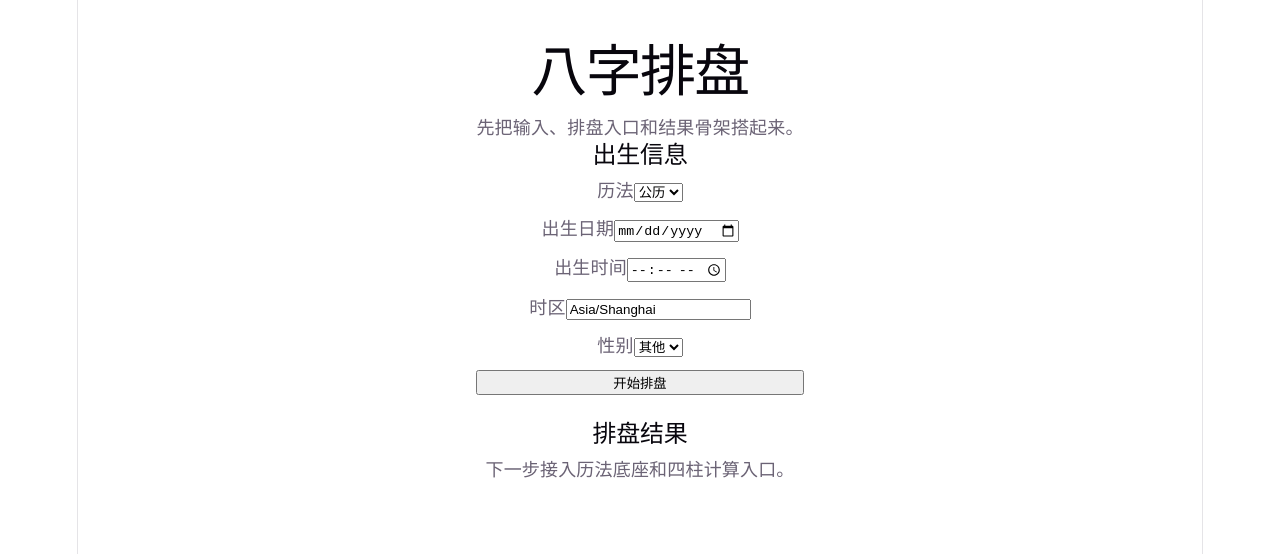
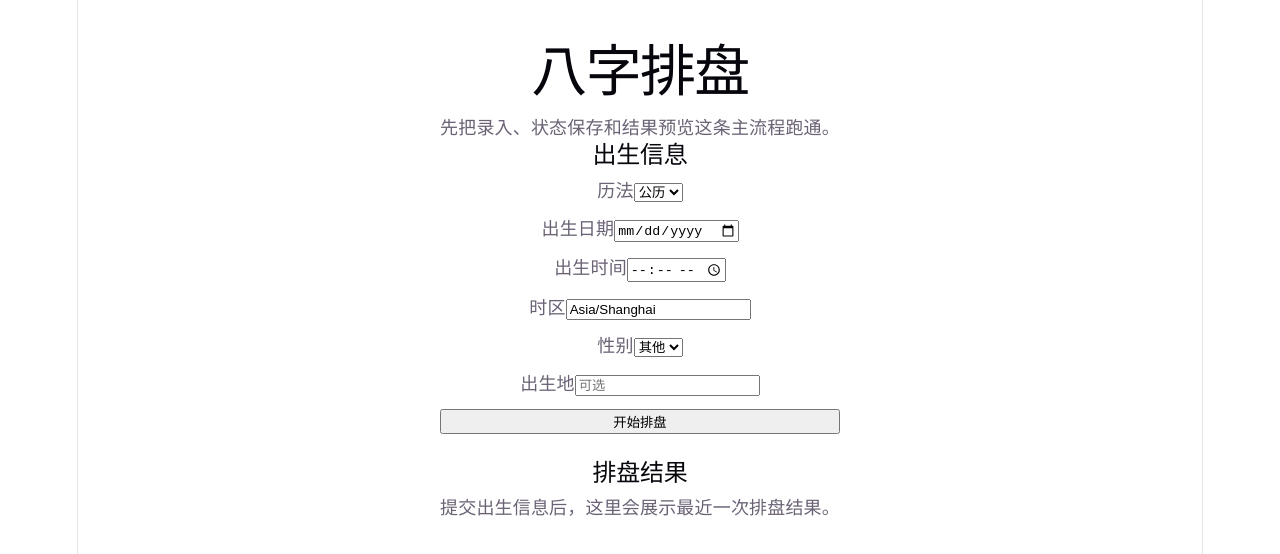
Before and after one commit to Anxcye/bazi-pai-pan, a React (Vite) app: page / in a window 1280 px wide. Shown: the top 554 px of the page. Built offline with nearby package versions, Linux system fonts and the light colour scheme.

Commit message:
feat: wire input flow with local persistence

```diff
--- a/src/app/AppShell.tsx
+++ b/src/app/AppShell.tsx
@@ -13,7 +13,7 @@ export function AppShell() {
   return (
     <main style={{ maxWidth: 960, margin: '0 auto', padding: 24 }}>
       <h1>八字排盘</h1>
-      <p>先把输入、排盘入口和结果骨架搭起来。</p>
+      <p>先把录入、状态保存和结果预览这条主流程跑通。</p>
       <BirthInfoForm />
       <ChartPreview />
     </main>
--- /dev/null
+++ b/src/domain/bazi/createChartPreview.ts
@@ -0,0 +1,25 @@
+/**
+ * 文件作用：生成占位排盘结果，作为真实算法接入前的稳定入口。
+ * 系统位置：src/domain/bazi/createChartPreview.ts
+ * 上游依赖：src/types/bazi
+ * 下游影响：features/input, features/chart, storage
+ * 约束：当前不实现真实命理计算，只返回固定结构占位值。
+ * 备注：后续可替换为真实四柱计算而不改 UI 调用方式。
+ */
+
+import type { BaziChart, BirthInput } from '../../types/bazi'
+
+const EMPTY_PILLAR = { gan: '—', zhi: '—', ganzhi: '待计算' }
+
+export function createChartPreview(input: BirthInput): BaziChart {
+  return {
+    input,
+    submittedAt: new Date().toISOString(),
+    pillars: {
+      year: EMPTY_PILLAR,
+      month: EMPTY_PILLAR,
+      day: EMPTY_PILLAR,
+      hour: input.birthTime ? EMPTY_PILLAR : null,
+    },
+  }
+}
--- a/src/features/chart/ChartPreview.tsx
+++ b/src/features/chart/ChartPreview.tsx
@@ -1,16 +1,62 @@
 /**
- * 文件作用：排盘结果预览占位组件。
+ * 文件作用：排盘结果预览组件，展示当前录入摘要与占位盘结构。
  * 系统位置：src/features/chart/ChartPreview.tsx
- * 上游依赖：src/types/bazi
+ * 上游依赖：src/storage/useBaziStore
  * 下游影响：结果页演进
  * 约束：当前只做结构占位，不做真实计算。
  */
 
+import { useBaziStore } from '../../storage/useBaziStore'
+
 export function ChartPreview() {
+  const latestChart = useBaziStore((state) => state.latestChart)
+
+  if (!latestChart) {
+    return (
+      <section style={{ marginTop: 24 }}>
+        <h2>排盘结果</h2>
+        <p>提交出生信息后，这里会展示最近一次排盘结果。</p>
+      </section>
+    )
+  }
+
+  const { input, pillars, submittedAt } = latestChart
+
   return (
     <section style={{ marginTop: 24 }}>
       <h2>排盘结果</h2>
-      <p>下一步接入历法底座和四柱计算入口。</p>
+      <div style={{ display: 'grid', gap: 8 }}>
+        <div>提交时间：{new Date(submittedAt).toLocaleString()}</div>
+        <div>历法：{input.calendarType === 'solar' ? '公历' : '农历'}</div>
+        <div>出生日期：{input.birthDate || '未填写'}</div>
+        <div>出生时间：{input.birthTime || '未知时辰'}</div>
+        <div>时区：{input.timezone}</div>
+        <div>性别：{input.gender}</div>
+        <div>出生地：{input.birthPlace || '未填写'}</div>
+      </div>
+
+      <div style={{ display: 'grid', gridTemplateColumns: 'repeat(4, minmax(0, 1fr))', gap: 12, marginTop: 16 }}>
+        <PillarCard label="年柱" value={pillars.year.ganzhi} />
+        <PillarCard label="月柱" value={pillars.month.ganzhi} />
+        <PillarCard label="日柱" value={pillars.day.ganzhi} />
+        <PillarCard label="时柱" value={pillars.hour?.ganzhi ?? '未知时辰'} />
+      </div>
     </section>
   )
 }
+
+function PillarCard({ label, value }: { label: string; value: string }) {
+  return (
+    <div
+      style={{
+        border: '1px solid #333',
+        borderRadius: 12,
+        padding: 16,
+        minHeight: 88,
+      }}
+    >
+      <div style={{ fontSize: 14, opacity: 0.7 }}>{label}</div>
+      <div style={{ marginTop: 8, fontSize: 20, fontWeight: 700 }}>{value}</div>
+    </div>
+  )
+}
--- a/src/features/input/BirthInfoForm.tsx
+++ b/src/features/input/BirthInfoForm.tsx
@@ -1,12 +1,13 @@
 /**
  * 文件作用：出生信息录入表单。
  * 系统位置：src/features/input/BirthInfoForm.tsx
- * 上游依赖：src/types/bazi
+ * 上游依赖：src/types/bazi, src/storage/useBaziStore
  * 下游影响：排盘入口、资料保存
  * 约束：组件只处理交互，不承载排盘算法。
  */
 
 import { useForm } from 'react-hook-form'
+import { useBaziStore } from '../../storage/useBaziStore'
 import type { BirthInput } from '../../types/bazi'
 
 const defaultValues: BirthInput = {
@@ -20,10 +21,18 @@ const defaultValues: BirthInput = {
 }
 
 export function BirthInfoForm() {
-  const { register, handleSubmit } = useForm<BirthInput>({ defaultValues })
+  const latestInput = useBaziStore((state) => state.latestInput)
+  const submitInput = useBaziStore((state) => state.submitInput)
+
+  const { register, handleSubmit } = useForm<BirthInput>({
+    defaultValues: latestInput ?? defaultValues,
+  })
 
   const onSubmit = (values: BirthInput) => {
-    console.log('birth input', values)
+    submitInput({
+      ...values,
+      birthTime: values.birthTime || null,
+    })
   }
 
   return (
@@ -57,6 +66,10 @@ export function BirthInfoForm() {
             <option value="other">其他</option>
           </select>
         </label>
+        <label>
+          出生地
+          <input {...register('birthPlace')} placeholder="可选" />
+        </label>
         <button type="submit">开始排盘</button>
       </form>
     </section>
--- /dev/null
+++ b/src/storage/useBaziStore.ts
@@ -0,0 +1,40 @@
+/**
+ * 文件作用：管理当前录入结果与最近一次排盘缓存。
+ * 系统位置：src/storage/useBaziStore.ts
+ * 上游依赖：src/types/bazi, src/domain/bazi/createChartPreview
+ * 下游影响：features/input, features/chart
+ * 约束：只负责状态与持久化，不承担真实算法逻辑。
+ * 备注：使用 Zustand persist 保存最近一次输入和占位盘结果。
+ */
+
+import { create } from 'zustand'
+import { persist } from 'zustand/middleware'
+import { createChartPreview } from '../domain/bazi/createChartPreview'
+import type { BaziChart, BirthInput } from '../types/bazi'
+
+interface BaziState {
+  latestInput: BirthInput | null
+  latestChart: BaziChart | null
+  submitInput: (input: BirthInput) => void
+}
+
+export const useBaziStore = create<BaziState>()(
+  persist(
+    (set) => ({
+      latestInput: null,
+      latestChart: null,
+      submitInput: (input) =>
+        set({
+          latestInput: input,
+          latestChart: createChartPreview(input),
+        }),
+    }),
+    {
+      name: 'bazi-pai-pan-store',
+      partialize: (state) => ({
+        latestInput: state.latestInput,
+        latestChart: state.latestChart,
+      }),
+    },
+  ),
+)
--- a/src/types/bazi.ts
+++ b/src/types/bazi.ts
@@ -34,6 +34,7 @@ export interface Pillar {
 
 export interface BaziChart {
   input: BirthInput
+  submittedAt: string
   pillars: {
     year: Pillar
     month: Pillar
```
